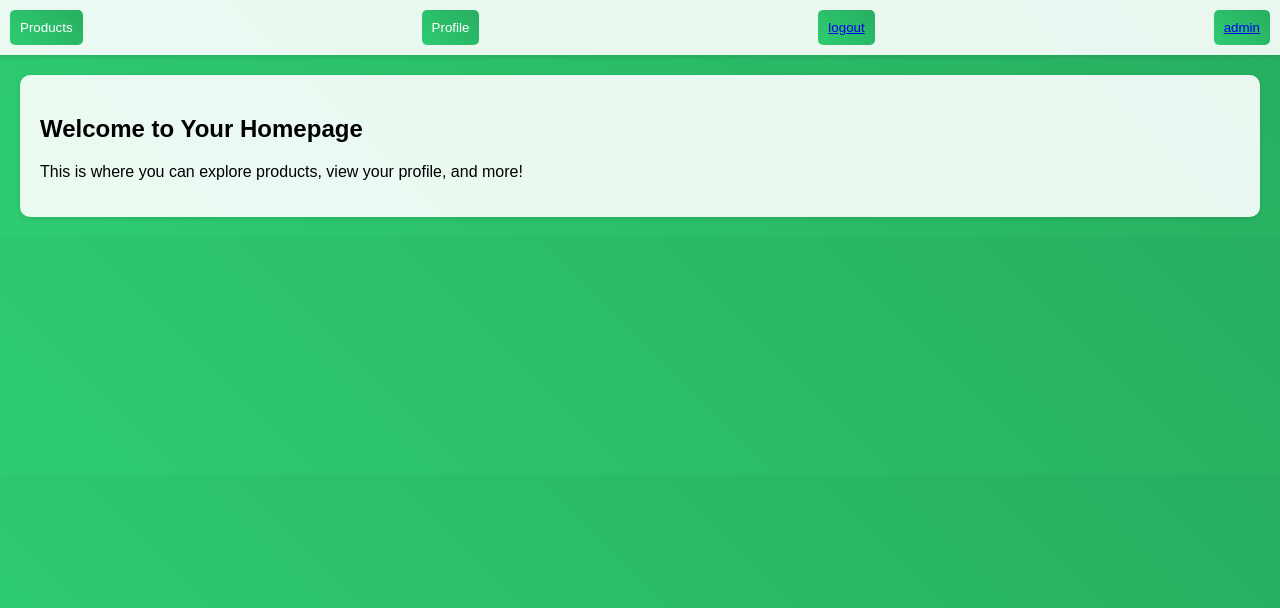
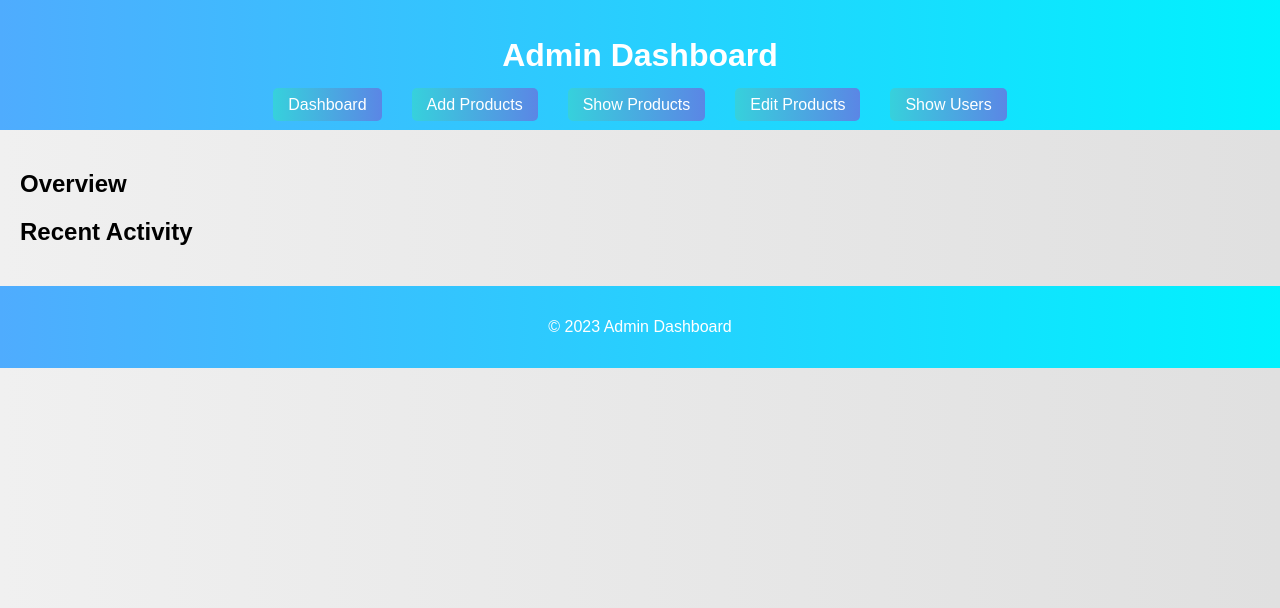
Before and after one commit to mithlajmt/mongodb-usermodel, a Node server app: page /homepage in a window 1280 px wide. Shown: the top 608 px of the page. Run offline with Node 20, Linux system fonts and the light colour scheme; the visitor is signed in with stand-in values (Sample User, id 1); some libraries are stand-ins or nearby versions.

Commit message:
pruducts and admin partially set

```diff
--- a/app.js
+++ b/app.js
@@ -93,10 +93,17 @@ function requireAuth(req, res, next) {
 }
 
 // Homepage route with requireAuth middleware
+// Homepage route with requireAuth middleware
 app.get('/homepage', requireAuth, (req, res) => {
-  console.log('Reached homepage route');
-  res.render('homepage');
+  if (req.session.user && req.session.user.role === 'admin') {
+    // Render admin homepage
+    res.render('admin_homepage');
+  } else {
+    // Render regular user homepage
+    res.render('homepage');
+  }
 });
+
 
 app.use('/users', authRouter);
 
--- a/models/productModel.js
+++ b/models/productModel.js
@@ -18,6 +18,6 @@ const productSchema = new mongoose.Schema({
     stocks: Number,
 });
 
-const Product = mongoose.model('Product', productSchema);
+const ProductModel = mongoose.model('Products', productSchema);
 
-module.exports = Product;
+module.exports = ProductModel;
--- /dev/null
+++ b/public/styles/adminhome.css
@@ -0,0 +1,60 @@
+body {
+  font-family: Arial, sans-serif;
+  margin: 0;
+  padding: 0;
+  background: linear-gradient(to right, #f0f0f0, #e0e0e0);
+  animation: backgroundAnimation 20s linear infinite alternate;
+}
+
+@keyframes backgroundAnimation {
+  from {
+    background-position: 0% 0%;
+  }
+  to {
+    background-position: 100% 100%;
+  }
+}
+
+header {
+  background: linear-gradient(to right, #4facfe, #00f2fe);
+  color: #fff;
+  padding: 1em;
+  text-align: center;
+}
+
+nav ul {
+  list-style-type: none;
+  margin: 0;
+  padding: 0;
+  display: flex;
+  justify-content: center;
+}
+
+nav ul li {
+  margin: 0 15px;
+}
+
+nav a {
+  color: #fff;
+  text-decoration: none;
+  padding: 8px 15px;
+  border-radius: 5px;
+  background: linear-gradient(to right, #36d1dc, #5b86e5);
+  transition: background 0.3s ease, transform 0.3s ease;
+}
+
+nav a:hover {
+  background: linear-gradient(to right, #4facfe, #00f2fe);
+  transform: scale(1.1);
+}
+
+main {
+  padding: 20px;
+}
+
+footer {
+  background: linear-gradient(to right, #4facfe, #00f2fe);
+  color: #fff;
+  padding: 1em;
+  text-align: center;
+}
--- a/routes/productRouter.js
+++ b/routes/productRouter.js
@@ -1,10 +1,10 @@
 const express = require('express');
 const router = express.Router();
-const Product = require('../models/productModel');
+const ProductModel = require('../models/productModel');
 
 router.get('/', async (req, res) => {
     try {
-        const products = await Product.find();
+        const products = await ProductModel.find();
         res.render('products', { products });
     } catch (error) {
         console.error('Error fetching products:', error);
--- /dev/null
+++ b/views/admin_homepage.ejs
@@ -0,0 +1,42 @@
+<!DOCTYPE html>
+<html lang="en">
+<head>
+  <meta charset="UTF-8">
+  <meta name="viewport" content="width=device-width, initial-scale=1.0">
+  <title>Admin Homepage</title>
+  <link rel="stylesheet" href="/styles/adminhome.css">
+
+</head>
+<body>
+  <header>
+    <h1>Admin Dashboard</h1>
+    <nav>
+      <ul>
+        <li><a href="#" id="dashboard-link">Dashboard</a></li>
+        <li><a href="#" id="add-products-link">Add Products</a></li>
+        <li><a href="#" id="show-products-link">Show Products</a></li>
+        <li><a href="#" id="edit-products-link">Edit Products</a></li>
+        <li><a href="#" id="show-users-link">Show Users</a></li>
+      </ul>
+    </nav>
+  </header>
+
+  <main>
+    <section class="overview">
+      <h2>Overview</h2>
+      <!-- Display key statistics or information here -->
+    </section>
+
+    <section class="recent-activity">
+      <h2>Recent Activity</h2>
+      <!-- Display recent activity or logs here -->
+    </section>
+  </main>
+
+  <footer>
+    <p>&copy; 2023 Admin Dashboard</p>
+  </footer>
+
+  <!-- <script src="scripts.js"></script> -->
+</body>
+</html>
--- a/views/homepage.ejs
+++ b/views/homepage.ejs
@@ -8,7 +8,7 @@
 </head>
 <body>
     <header class="top-bar">
-        <button class="top-bar-btn" onclick="navigate('products')">Products</button>
+        <button class="top-bar-btn" onclick="navigate('products')"> <a href="/products">products</a> </button>
         <button class="top-bar-btn" onclick="navigate('profile')">Profile</button>
         <button class="top-bar-btn" onclick=""><a href="/logout">logout</a></button>
         <button class="top-bar-btn" onclick=""><a href="/admin/dashboard">admin</a></button>
```
